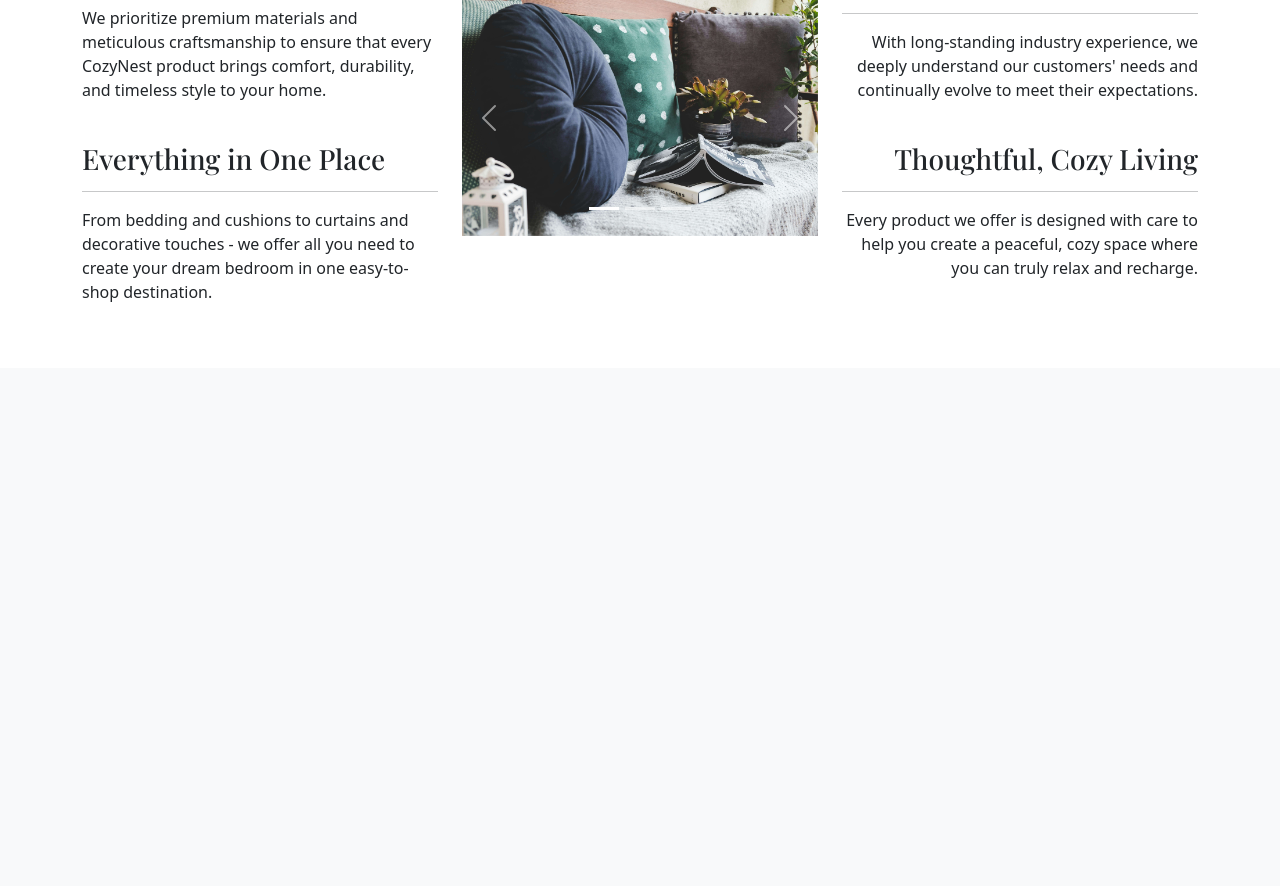
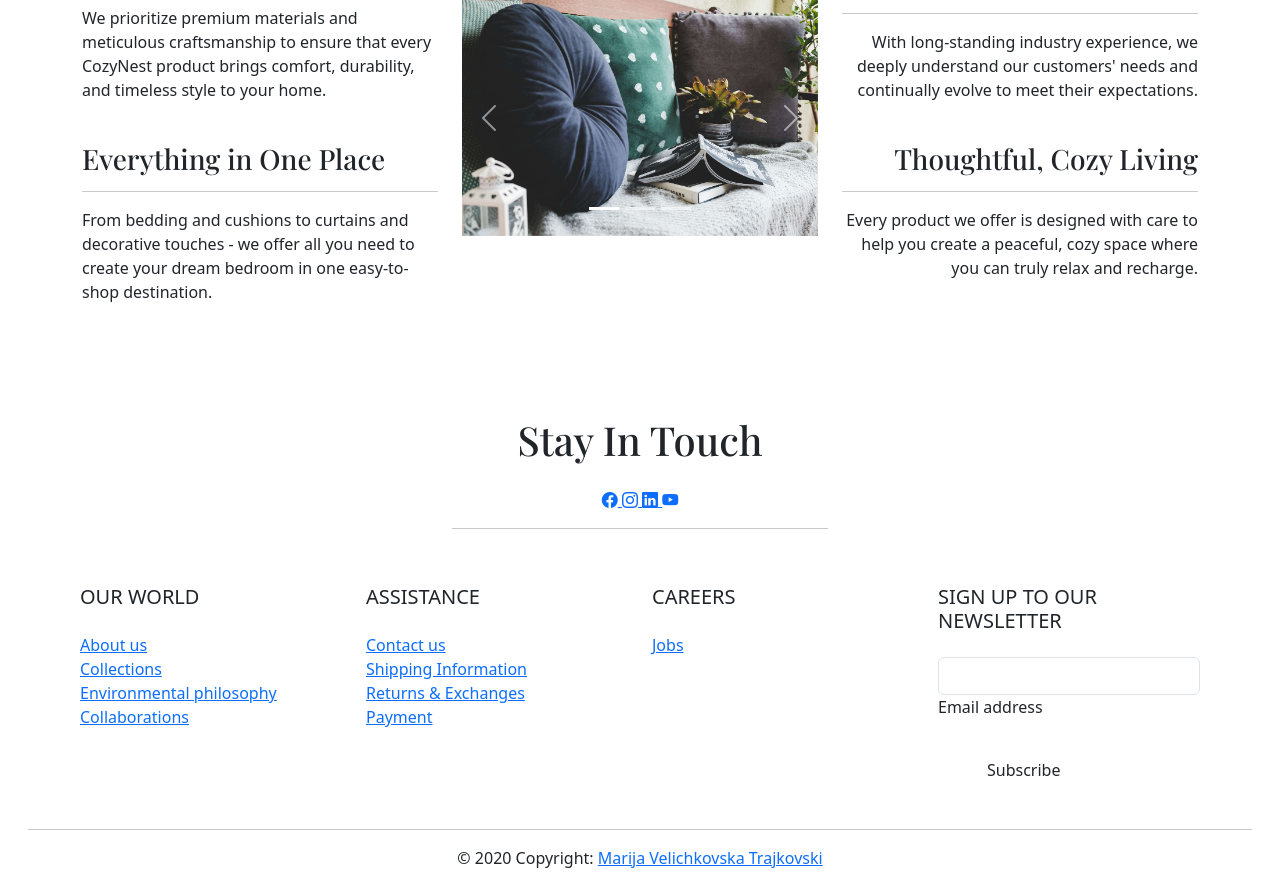
Before and after one commit to marijavelickovska/cozynest, a Django app: page / in a window 1280 px wide. Shown: the part 943-1829 px from the top of the page. Before the commit the page ends 1245 px from the top, so only its background shows below. Run offline with Django 4.2, Linux system fonts and the light colour scheme; some web fonts are replaced.

Commit message:
Add footer with social links, site links and contact link

```diff
--- a/home/templates/home/home.html
+++ b/home/templates/home/home.html
@@ -86,6 +86,97 @@
             </div>
         </div>
     </div>
-
 </section>
 {% endblock %}
+
+{% block footer %}
+<!-- Remove the container if you want to extend the Footer to full width. -->
+
+
+<footer class="container-fluid text-center text-lg-start mt-xl-5">
+    <div class="row text-center">
+        <div class="col-12 my-5">
+            <h1 class="primary-font gold-color">Stay In Touch</h1>
+            <div class="social-icons pt-3">
+                <a href="https://facebook.com" target="_blank">
+                    <i class="bi bi-facebook"></i>
+                </a>
+                <a href="https://instagram.com" target="_blank">
+                    <i class="bi bi-instagram"></i>
+                </a>
+                <a href="https://twitter.com" target="_blank">
+                    <i class="bi bi-twitter-x"></i>
+                </a>
+                <a href="https://linkedin.com" target="_blank">
+                    <i class="bi bi-linkedin"></i>
+                </a>
+                <a href="https://youtube.com" target="_blank">
+                    <i class="bi bi-youtube"></i>
+                </a>
+            </div>
+            <hr class="mt-3 gold-color" style="width: 30%; margin: 0 auto">
+        </div>
+    </div>
+    <div class="row p-2 mx-5">
+        <div class="col-lg-3 col-md-6 mb-4 mb-lg-0">
+            <h5 class="gold-color mb-4">OUR WORLD</h5>
+            <ul class="list-unstyled mb-4">
+                <li>
+                    <a href="#">About us</a>
+                </li>
+                <li>
+                    <a href="#">Collections</a>
+                </li>
+                <li>
+                    <a href="#">Environmental philosophy</a>
+                </li>
+                <li>
+                    <a href="#">Collaborations</a>
+                </li>
+            </ul>
+        </div>
+        <div class="col-lg-3 col-md-6 mb-4 mb-lg-0">
+            <h5 class="gold-color mb-4">ASSISTANCE</h5>
+            <ul class="list-unstyled">
+                <li>
+                    <a href="#">Contact us</a>
+                </li>
+                <li>
+                    <a href="#">Shipping Information</a>
+                </li>
+                <li>
+                    <a href="#">Returns & Exchanges</a>
+                </li>
+                <li>
+                    <a href="#">Payment</a>
+                </li>
+            </ul>
+        </div>
+        <div class="col-lg-3 col-md-6 mb-4 mb-lg-0">
+            <h5 class="gold-color mb-4">CAREERS</h5>
+
+            <ul class="list-unstyled">
+                <li>
+                    <a href="#">Jobs</a>
+                </li>
+            </ul>
+        </div>
+        <div class="col-lg-3 col-md-6 mb-4 mb-lg-0">
+            <h5 class="gold-color mb-4">SIGN UP TO OUR NEWSLETTER</h5>
+
+            <div class="form-outline form-white mb-4">
+                <input type="email" id="form5Example2" class="form-control" />
+                <label class="form-label" for="form5Example2">Email address</label>
+            </div>
+            <button type="submit" class="subscribe btn px-5">Subscribe</button>
+        </div>
+    </div>
+    <div class="row text-center p-3">
+        <div class="col-12">
+            <hr>
+            <span class="gold-color">© 2020 Copyright:</span>
+            <a href="https://github.com/marijavelickovska" class="copyright" target="_blank" rel="noopener">Marija Velichkovska Trajkovski</a>
+        </div>
+    </div>
+</footer>
+{% endblock %}
--- a/templates/base.html
+++ b/templates/base.html
@@ -107,6 +107,9 @@
     {% block content %}
     {% endblock %}
 
+    {% block footer %}
+    {% endblock %}
+
     {% block corejs %}
     <script src="https://cdn.jsdelivr.net/npm/bootstrap@5.3.0/dist/js/bootstrap.bundle.min.js"></script>
     {% endblock %}
```
